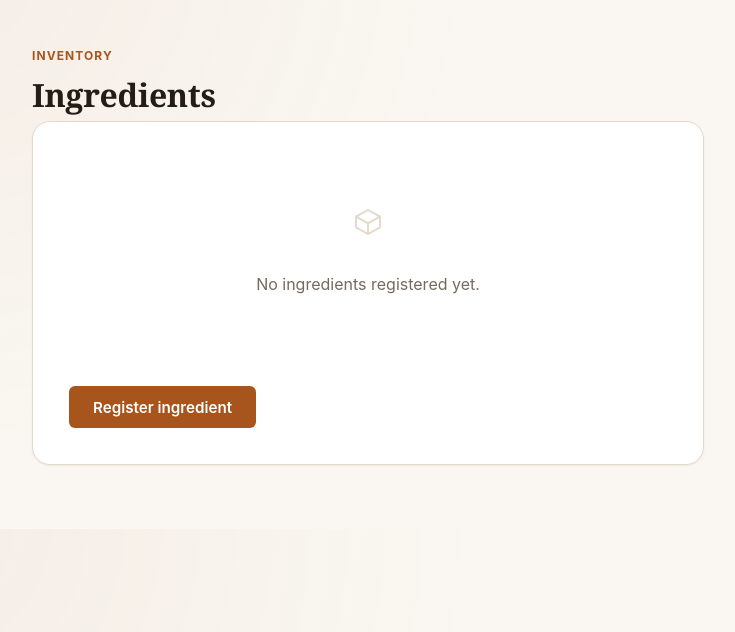
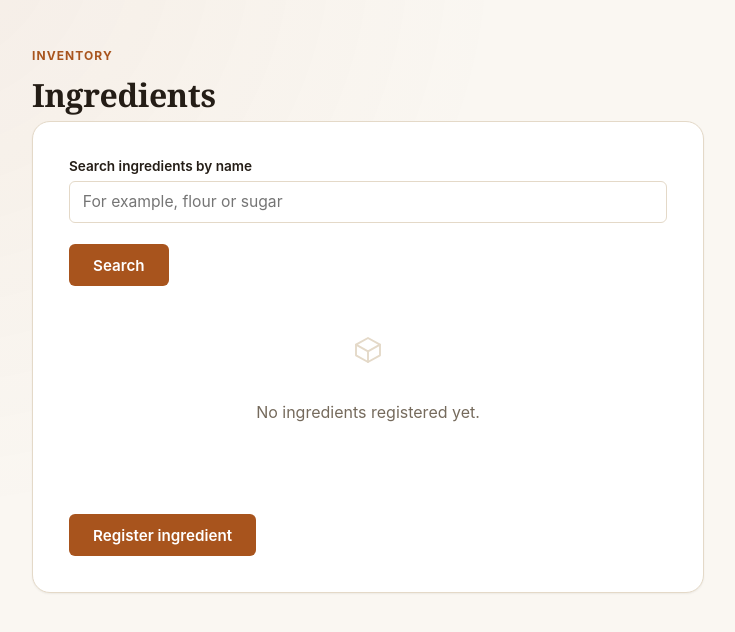
Before and after one commit to JANDRESMh2/Crumb, a Django app: page /inventory/ingredients/ in a window 1280 px wide. Shown: the part 66-698 px from the top of the page, without its empty margins (272-1007 px from the left). Run offline with Django 5.2, Linux system fonts and the light colour scheme; data that the repository does not hold is empty.

Commit message:
feat: add ingredient search by name (FR22)

```diff
--- a/inventory/templates/inventory/ingredient_list.html
+++ b/inventory/templates/inventory/ingredient_list.html
@@ -4,6 +4,25 @@
 <p class="eyebrow">Inventory</p>
 <h1>Ingredients</h1>
 <div class="card">
+  <form method="get" role="search">
+    <div class="field">
+      <label for="ingredient-search">Search ingredients by name</label>
+      <input
+        class="form-control"
+        id="ingredient-search"
+        name="q"
+        type="search"
+        value="{{ query }}"
+        maxlength="120"
+        placeholder="For example, flour or sugar"
+      >
+    </div>
+    <button type="submit">Search</button>
+    {% if query %}
+    <a class="btn btn-secondary" href="{% url 'inventory:list' %}">Clear search</a>
+    {% endif %}
+  </form>
+
   {% if ingredients %}
   <table>
     <thead>
@@ -23,7 +42,11 @@
   {% else %}
   <div class="empty-state">
     <svg width="32" height="32" viewBox="0 0 24 24" fill="none" stroke="currentColor" stroke-width="1.4" stroke-linecap="round" stroke-linejoin="round"><path d="M21 8l-9-5-9 5 9 5 9-5z"/><path d="M3 8v8l9 5 9-5V8"/><path d="M12 13v8"/></svg>
+    {% if query %}
+    <p>No ingredients match “{{ query }}”.</p>
+    {% else %}
     <p>No ingredients registered yet.</p>
+    {% endif %}
   </div>
   {% endif %}
   <div class="actions">
--- a/inventory/views.py
+++ b/inventory/views.py
@@ -28,20 +28,19 @@ def ingredient_create(request):
 
 
 def ingredient_list(request):
-    """Minimal listing to close the loop on FR01 registration.
-
-    Full inventory viewing with filtering/search belongs to FR05 and FR22
-    (separate, unbuilt tickets) - this view only proves ingredients were
-    registered correctly, it is not that feature.
-    """
+    """List active ingredients and search them by name (FR22)."""
     bakery = get_current_bakery()
+    query = request.GET.get('q', '').strip()
     ingredients = (
-        Ingredient.objects.filter(bakery=bakery, is_active=True)
+        Ingredient.objects.filter(bakery=bakery, is_active=True).select_related('unit')
         if bakery is not None
         else Ingredient.objects.none()
     )
+    if query:
+        ingredients = ingredients.filter(name__icontains=query)
+
     return render(
         request,
         'inventory/ingredient_list.html',
-        {'ingredients': ingredients, 'bakery': bakery},
+        {'ingredients': ingredients, 'bakery': bakery, 'query': query},
     )
```
Also changed, not shown: inventory/tests.py (+56 -0 lines).
